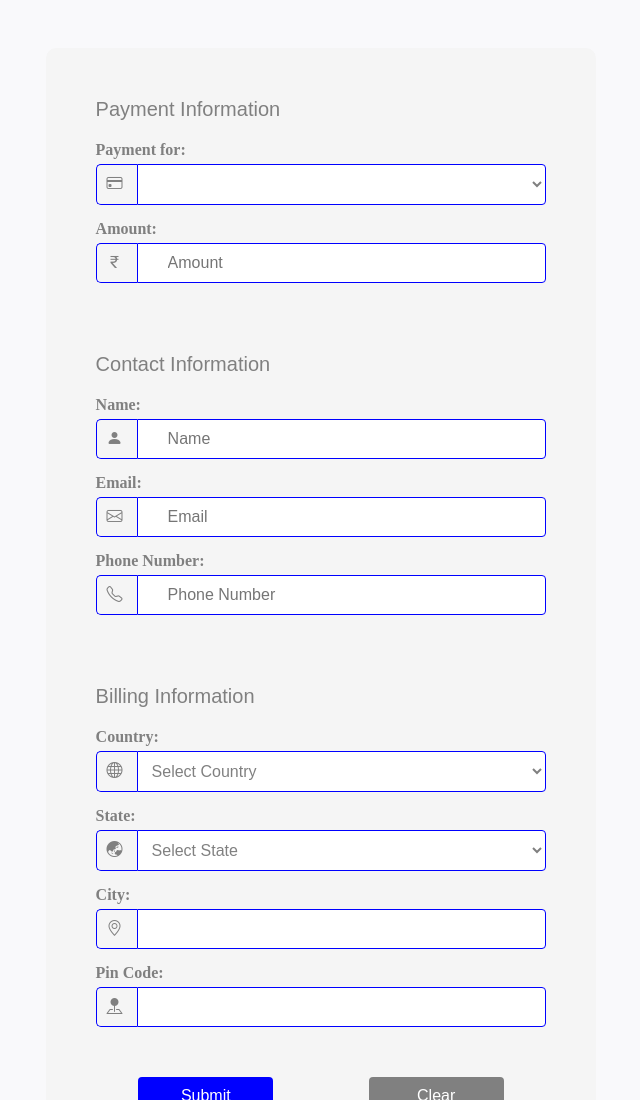
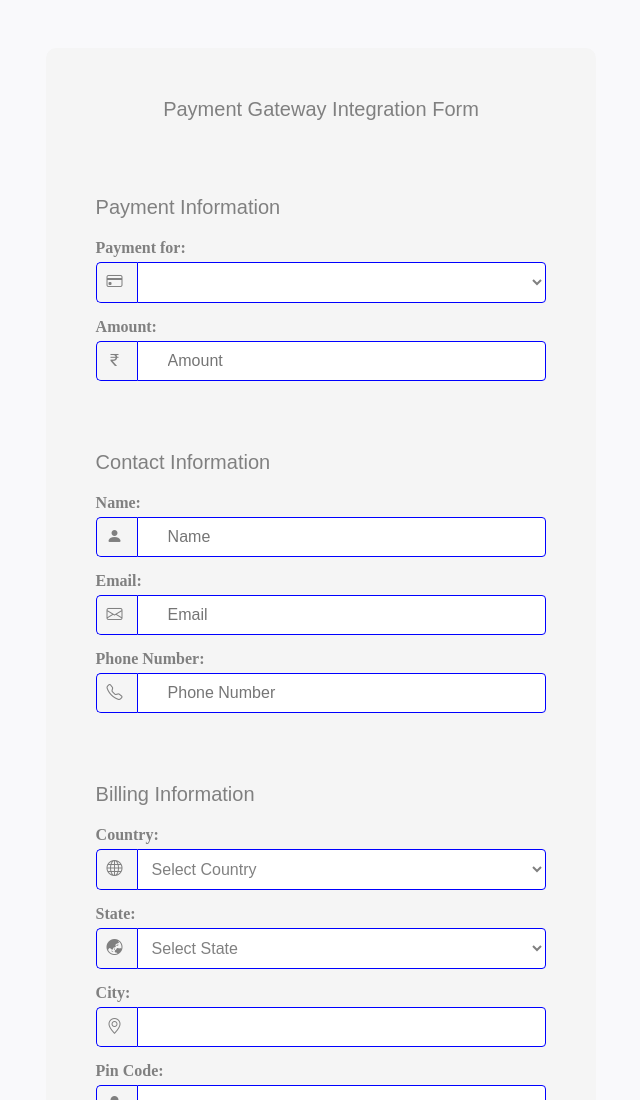
Before and after one commit to Nivi-IT/Payment-Form, a plain HTML site: page index.html in a window 1280 px wide. Shown: the top 1100 px of the page, without its empty margins (319-959 px from the left). Drawn offline with nearby package versions, Linux system fonts and the light colour scheme.

Commit message:
Modified index.html file at 22-10-2024

```diff
--- a/index.html
+++ b/index.html
@@ -144,6 +144,7 @@
 
 <body>
     <div class="container">
+        <p style="text-align: center;">Payment Gateway Integration Form</p>
         <div class="payment-details">
             <p>Payment Information</p>
             <div class="form-group">
```
